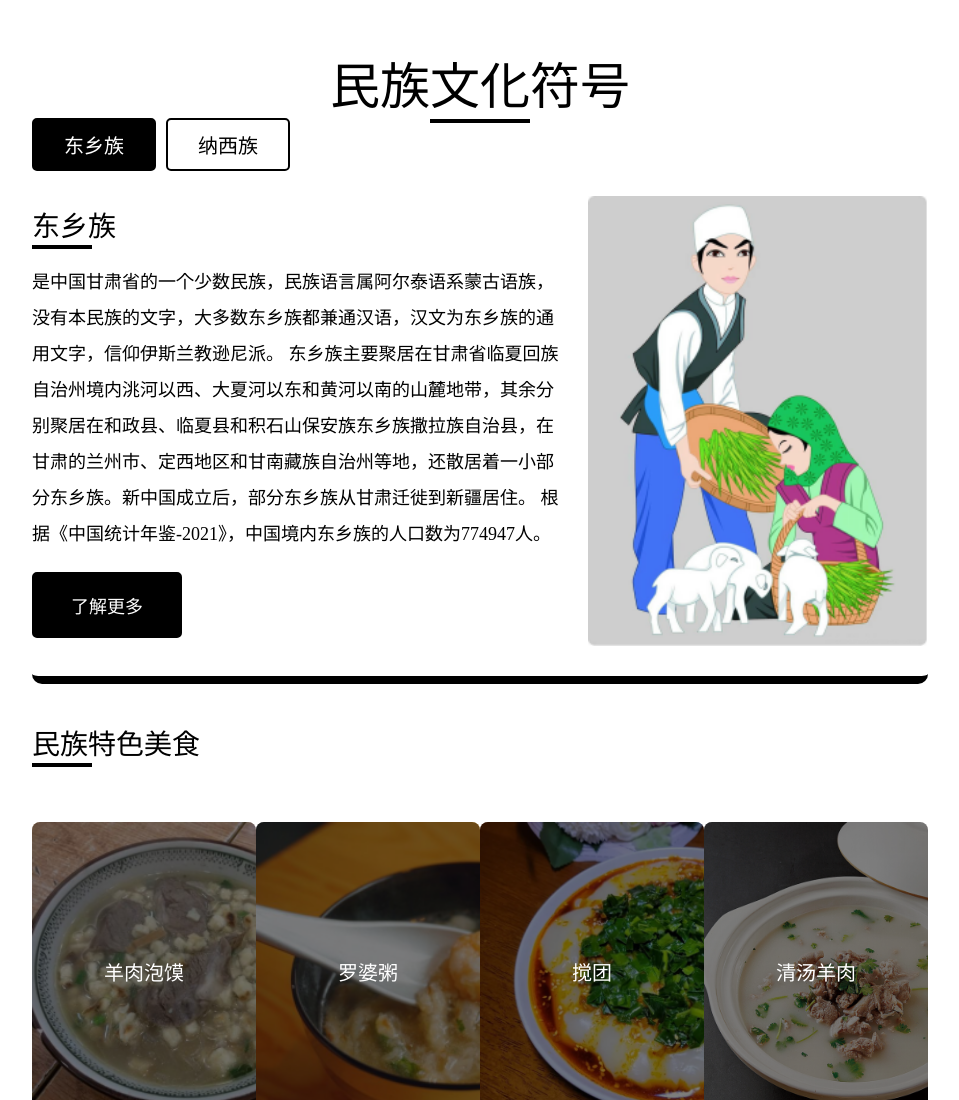
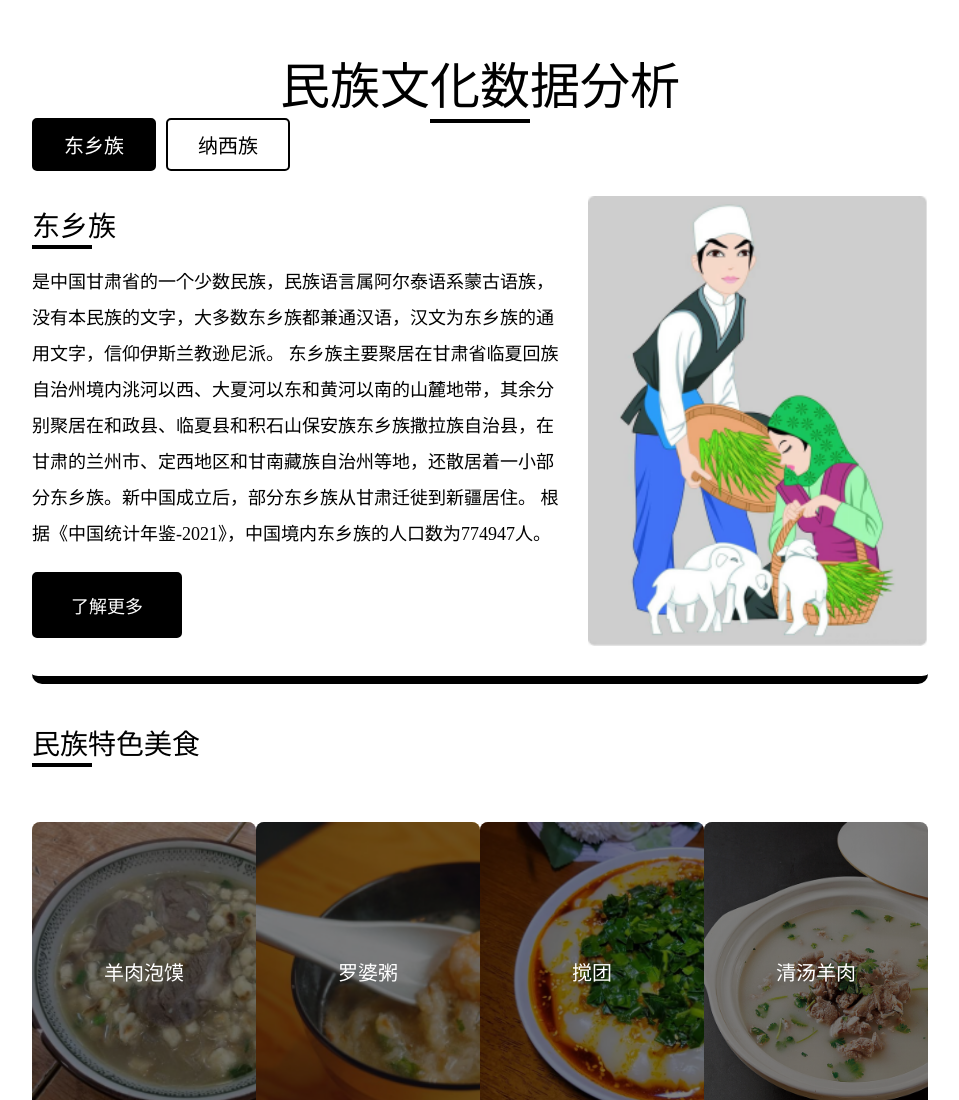
Before and after one commit to huoxiaohui2/nationalculture, a plain HTML site: page index.html in a window 1280 px wide. Shown: the top 1100 px of the page, without its empty margins (160-1119 px from the left). Drawn offline with Linux system fonts and the light colour scheme; a web font is replaced by a local one.

Commit message:
Update index.html

```diff
--- a/index.html
+++ b/index.html
@@ -11,7 +11,7 @@
 <body>
 <div id="app">
     <div class="content">
-        <div class="title">民族文化符号</div>
+        <div class="title">民族文化数据分析</div>
         <div class="tab_bar">
             <div class="active btns">东乡族</div>
             <div class="btns">纳西族</div>
```
